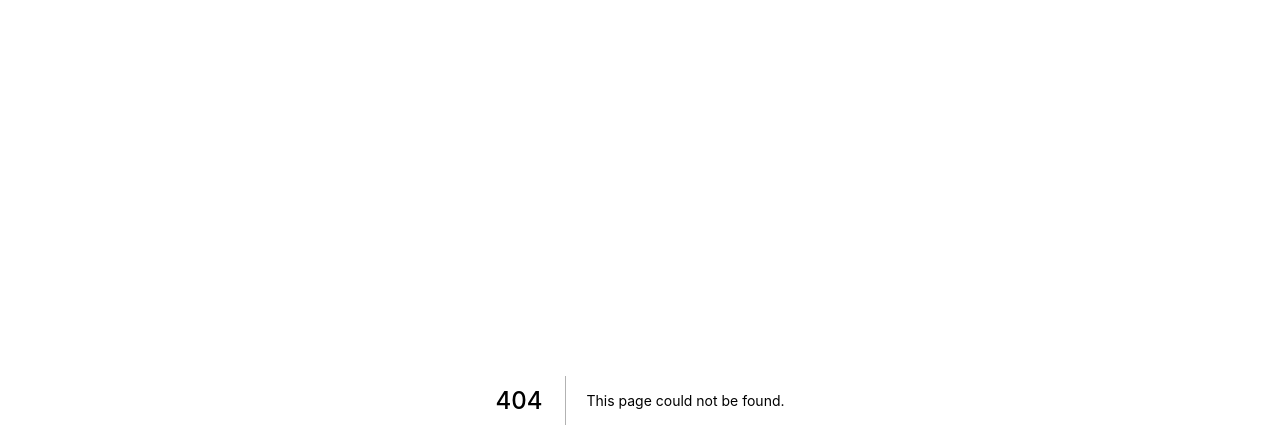
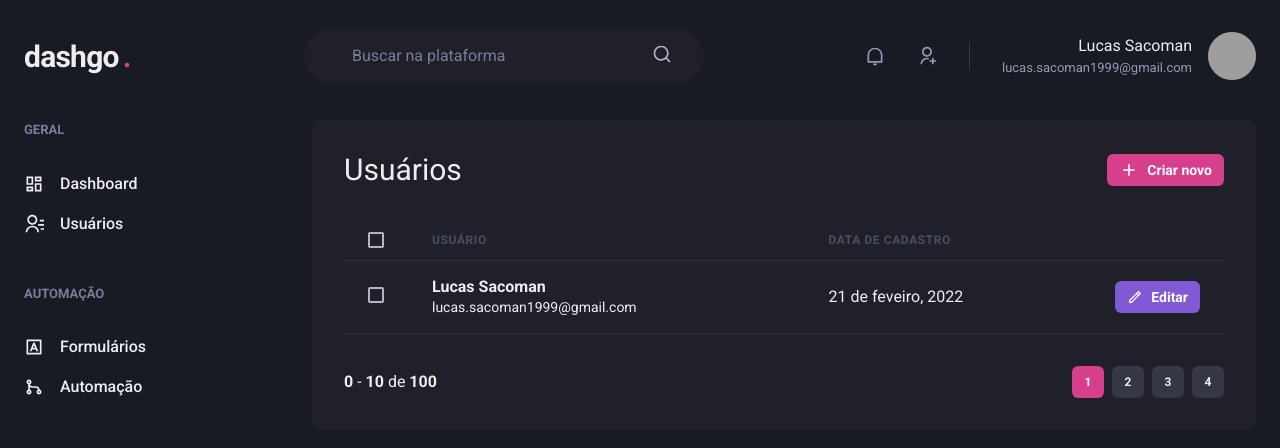
Before and after one commit to lucas-sacoman/NextJS-dashgo, a Next.js app: page /users in a window 1280 px wide. Before the commit this address had no page. Shown: the top 448 px of the page. Built offline with nearby package versions, Linux system fonts and the light colour scheme; grey boxes are pictures that could not be loaded.

Commit message:
feat: added users page and refatored Header

```diff
--- /dev/null
+++ b/src/components/Header/Logo.tsx
@@ -0,0 +1,14 @@
+import { Text } from "@chakra-ui/react";
+
+const Logo = () => {
+	return (
+		<Text fontSize="3xl" fontWeight="bold" letterSpacing="tight" w="64">
+			dashgo
+			<Text as="span" ml="1" color="pink.500">
+				.
+			</Text>
+		</Text>
+	);
+};
+
+export { Logo };
--- /dev/null
+++ b/src/components/Header/NotificationsNav.tsx
@@ -0,0 +1,21 @@
+import { HStack, Icon } from "@chakra-ui/react";
+import { RiNotificationLine, RiUserAddLine } from "react-icons/ri";
+
+const NotificationsNav = () => {
+	return (
+		<HStack
+			spacing="8"
+			mx="8"
+			pr="8"
+			py="1"
+			color="gray.300"
+			borderRightWidth={1}
+			borderColor="gray.700"
+		>
+			<Icon as={RiNotificationLine} fontSize="20" />
+			<Icon as={RiUserAddLine} fontSize="20" />
+		</HStack>
+	);
+};
+
+export { NotificationsNav };
--- /dev/null
+++ b/src/components/Header/Profile.tsx
@@ -0,0 +1,22 @@
+import { Avatar, Box, Flex, Text } from "@chakra-ui/react";
+
+const Profile = () => {
+	return (
+		<Flex align="center">
+			<Box mr="4" textAlign="right">
+				<Text>Lucas Sacoman</Text>
+				<Text color="gray.300" fontSize="small">
+					lucas.sacoman1999@gmail.com
+				</Text>
+			</Box>
+
+			<Avatar
+				size="md"
+				name="Lucas Sacoman"
+				src="https://github.com/lucas-sacoman.png"
+			/>
+		</Flex>
+	);
+};
+
+export { Profile };
--- /dev/null
+++ b/src/components/Header/SearchBox.tsx
@@ -0,0 +1,35 @@
+import { Flex, Icon, Input } from "@chakra-ui/react";
+import { RiSearchLine } from "react-icons/ri";
+
+const SearchBox = () => {
+	return (
+		<Flex
+			as="label"
+			flex="1"
+			py="4"
+			px="8"
+			ml="6"
+			maxWidth={400}
+			alignSelf="center"
+			color="gray.200"
+			position="relative"
+			bg="gray.800"
+			rounded="full"
+		>
+			<Input
+				color="gray.50"
+				variant="unstyled"
+				px="4"
+				mr="4"
+				placeholder="Buscar na plataforma"
+				_placeholder={{
+					color: "gray.400",
+				}}
+			/>
+
+			<Icon as={RiSearchLine} fontSize="20" />
+		</Flex>
+	);
+};
+
+export { SearchBox };
--- a/src/components/Header/index.tsx
+++ b/src/components/Header/index.tsx
@@ -1,9 +1,8 @@
-import { Avatar, Box, Flex, HStack, Icon, Input, Text } from "@chakra-ui/react";
-import {
-	RiNotificationLine,
-	RiSearchLine,
-	RiUserAddLine,
-} from "react-icons/ri";
+import { Flex } from "@chakra-ui/react";
+import { Logo } from "./Logo";
+import { NotificationsNav } from "./NotificationsNav";
+import { Profile } from "./Profile";
+import { SearchBox } from "./SearchBox";
 
 const Header = () => {
 	return (
@@ -17,68 +16,13 @@
 			px="6"
 			align="center"
 		>
-			<Text fontSize="3xl" fontWeight="bold" letterSpacing="tight" w="64">
-				dashgo
-				<Text as="span" ml="1" color="pink.500">
-					.
-				</Text>
-			</Text>
+			<Logo />
 
-			<Flex
-				as="label"
-				flex="1"
-				py="4"
-				px="8"
-				ml="6"
-				maxWidth={400}
-				alignSelf="center"
-				color="gray.200"
-				position="relative"
-				bg="gray.800"
-				rounded="full"
-			>
-				<Input
-					color="gray.50"
-					variant="unstyled"
-					px="4"
-					mr="4"
-					placeholder="Buscar na plataforma"
-					_placeholder={{
-						color: "gray.400",
-					}}
-				/>
+			<SearchBox />
+			<Flex align="center" ml="auto">
+				<NotificationsNav />
 
-				<Icon as={RiSearchLine} fontSize="20" />
-			</Flex>
-
-			<Flex align="center" ml="auto">
-				<HStack
-					spacing="8"
-					mx="8"
-					pr="8"
-					py="1"
-					color="gray.300"
-					borderRightWidth={1}
-					borderColor="gray.700"
-				>
-					<Icon as={RiNotificationLine} fontSize="20" />
-					<Icon as={RiUserAddLine} fontSize="20" />
-				</HStack>
-
-				<Flex align="center">
-					<Box mr="4" textAlign="right">
-						<Text>Lucas Sacoman</Text>
-						<Text color="gray.300" fontSize="small">
-							lucas.sacoman1999@gmail.com
-						</Text>
-					</Box>
-
-					<Avatar
-						size="md"
-						name="Lucas Sacoman"
-						src="https://github.com/lucas-sacoman.png"
-					/>
-				</Flex>
+				<Profile />
 			</Flex>
 		</Flex>
 	);
--- /dev/null
+++ b/src/components/Pagination/index.tsx
@@ -0,0 +1,62 @@
+import { Box, Button, HStack } from "@chakra-ui/react";
+
+const Pagination = () => {
+	return (
+		<HStack mt="8" justify="space-between" align="center" spacing="6">
+			<Box>
+				<strong>0</strong> - <strong>10</strong> de <strong>100</strong>
+			</Box>
+
+			<HStack spacing="2">
+				<Button
+					size="sm"
+					fontSize="xs"
+					width="4"
+					colorScheme="pink"
+					disabled
+					_disabled={{
+						bg: "pink.500",
+						cursor: "default",
+					}}
+				>
+					1
+				</Button>
+				<Button
+					size="sm"
+					fontSize="xs"
+					width="4"
+					bg="gray.700"
+					_hover={{
+						bg: "gray.500",
+					}}
+				>
+					2
+				</Button>
+				<Button
+					size="sm"
+					fontSize="xs"
+					width="4"
+					bg="gray.700"
+					_hover={{
+						bg: "gray.500",
+					}}
+				>
+					3
+				</Button>
+				<Button
+					size="sm"
+					fontSize="xs"
+					width="4"
+					bg="gray.700"
+					_hover={{
+						bg: "gray.500",
+					}}
+				>
+					4
+				</Button>
+			</HStack>
+		</HStack>
+	);
+};
+
+export { Pagination };
--- /dev/null
+++ b/src/pages/users/index.tsx
@@ -0,0 +1,91 @@
+import {
+	Box,
+	Button,
+	Checkbox,
+	Flex,
+	Heading,
+	Icon,
+	Table,
+	Tbody,
+	Td,
+	Text,
+	Th,
+	Thead,
+	Tr,
+} from "@chakra-ui/react";
+import { RiAddLine, RiPencilLine } from "react-icons/ri";
+import { Header } from "../../components/Header";
+import { Pagination } from "../../components/Pagination";
+import { Sidebar } from "../../components/Sidebar.tsx";
+
+const UserList = () => {
+	return (
+		<Box>
+			<Header />
+
+			<Flex w="100%" my="6" maxWidth={1480} mx="auto" px="6">
+				<Sidebar />
+
+				<Box flex="1" rounded={8} bg="gray.800" p="8">
+					<Flex mb="8" justify="space-between" align="center">
+						<Heading size="lg" fontWeight="normal">
+							Usuários
+						</Heading>
+
+						<Button
+							as="a"
+							size="sm"
+							fontSize="sm"
+							colorScheme="pink"
+							leftIcon={<Icon fontSize="20" as={RiAddLine} />}
+						>
+							Criar novo
+						</Button>
+					</Flex>
+
+					<Table colorScheme="whiteAlpha">
+						<Thead>
+							<Tr>
+								<Th px="6" color="gray.300" width="8">
+									<Checkbox colorScheme="pink" />
+								</Th>
+								<Th>Usuário</Th>
+								<Th>Data de cadastro</Th>
+								<Th w="8"></Th>
+							</Tr>
+						</Thead>
+						<Tbody>
+							<Tr>
+								<Td px="6">
+									<Checkbox colorScheme="pink" />
+								</Td>
+								<Td>
+									<Box>
+										<Text fontWeight="bold">Lucas Sacoman</Text>
+										<Text fontSize="sm">lucas.sacoman1999@gmail.com</Text>
+									</Box>
+								</Td>
+								<Td>21 de feveiro, 2022</Td>
+								<Td>
+									<Button
+										as="a"
+										size="sm"
+										fontSize="sm"
+										colorScheme="purple"
+										leftIcon={<Icon fontSize="16" as={RiPencilLine} />}
+									>
+										Editar
+									</Button>
+								</Td>
+							</Tr>
+						</Tbody>
+					</Table>
+
+					<Pagination />
+				</Box>
+			</Flex>
+		</Box>
+	);
+};
+
+export default UserList;
```
Also changed, not shown: src/pages/users/create.tsx (added, +58 -0 lines).
